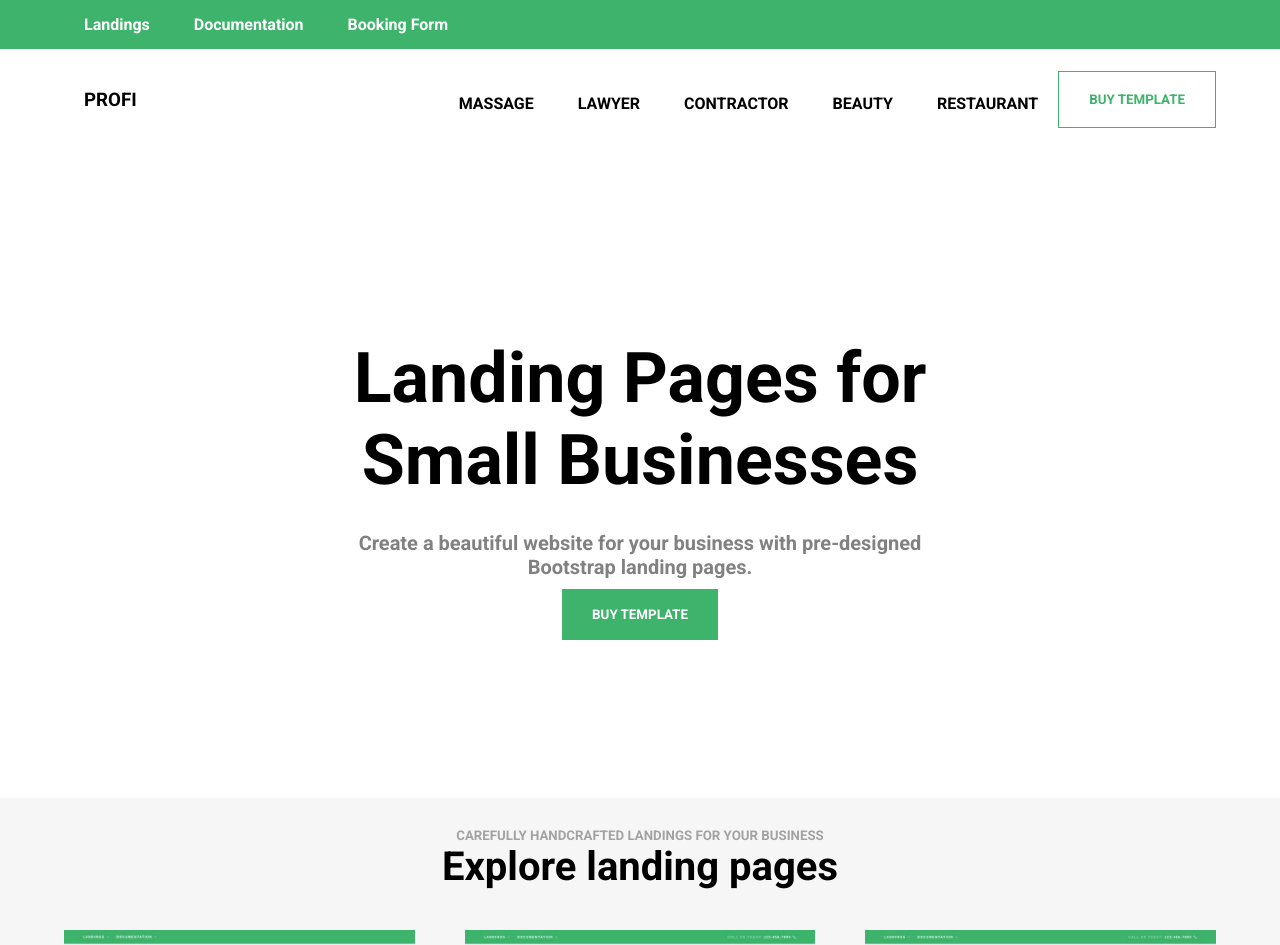
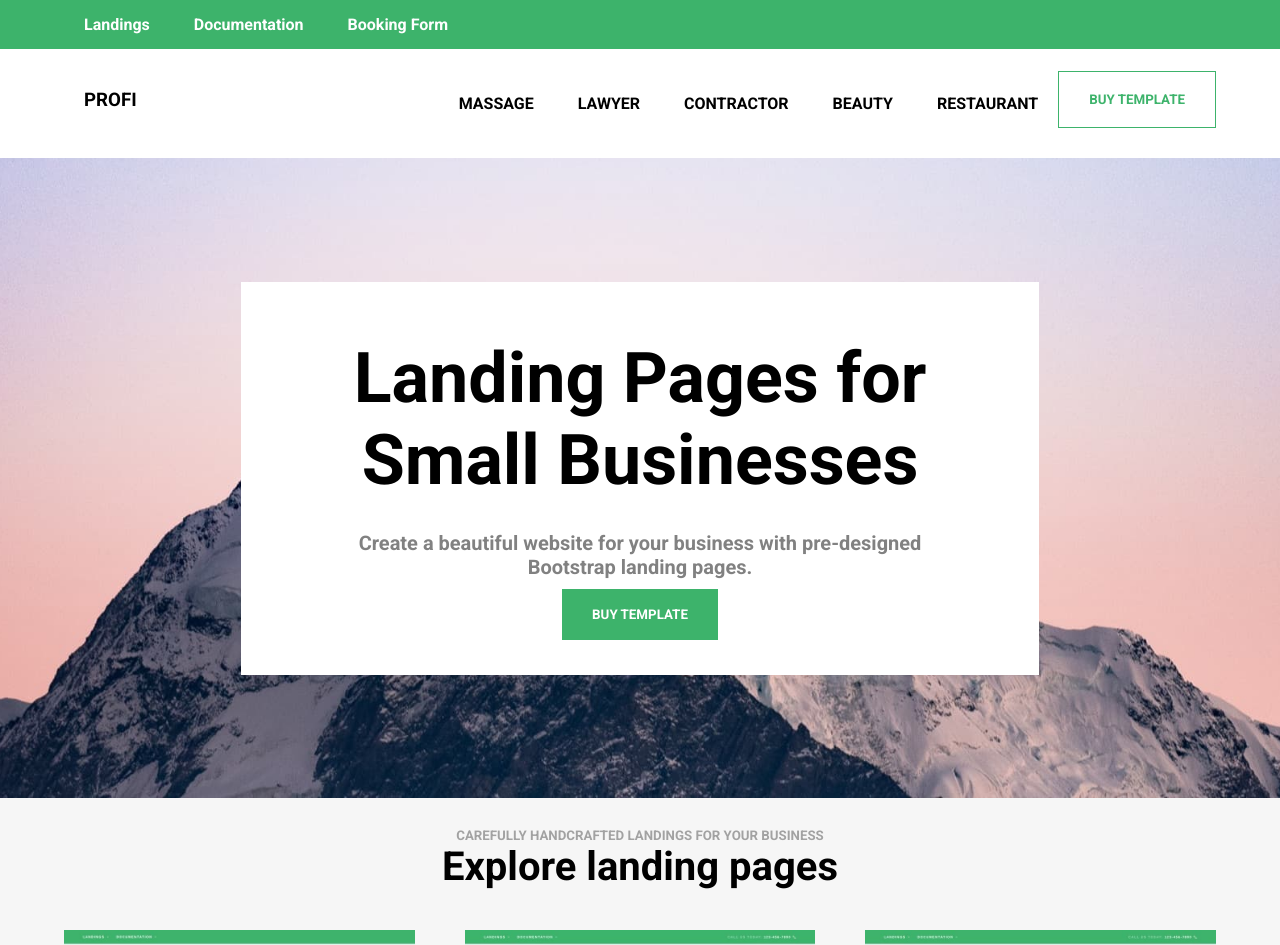
Before and after one commit to Gurpreetjhamat11/Web-Designig, a plain HTML site: page final/index.html in a window 1280 px wide. Shown: the top 945 px of the page. Drawn offline with Linux system fonts and the light colour scheme.

Commit message:
Update style.css

```diff
--- a/final/style.css
+++ b/final/style.css
@@ -7,7 +7,7 @@
 }
 
 .header {
-  background: url('./images/backround.jpg');
+  background: url('./images/background.jpg');
     background-size: cover;
     background-repeat: no-repeat;
   min-height: 100%;
```
